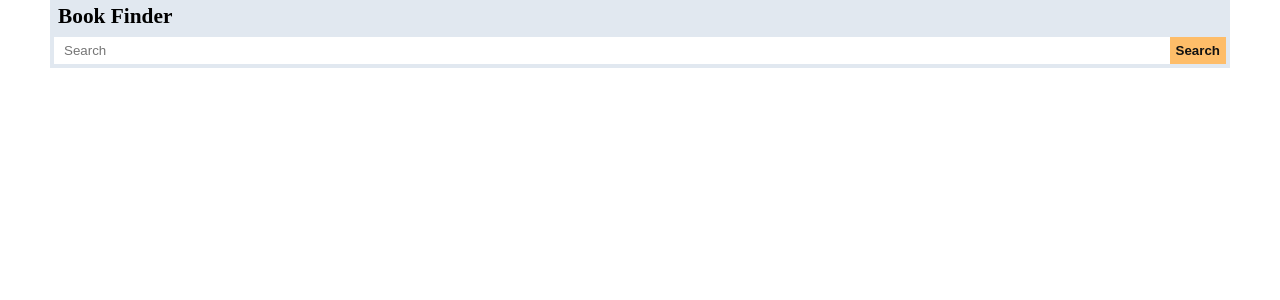
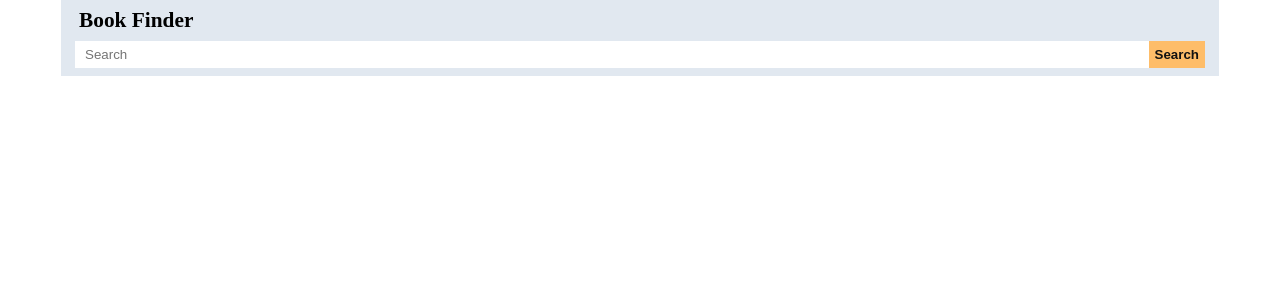
Before and after one commit to jaytula/jt-book-finder, a React app: page / in a window 1280 px wide. Shown: the top 300 px of the page. Built offline with nearby package versions, Linux system fonts and the light colour scheme; the HTML template or start-up script is replaced by a standard one.

Commit message:
Added margin and padding to header for better alignment

```diff
--- a/src/style.css
+++ b/src/style.css
@@ -12,6 +12,8 @@ body {
 
 header {
   background: #e1e8f0;
+  margin: 0px 11px;
+  padding: 4px 10px;
 }
 
 header h1 {
```
